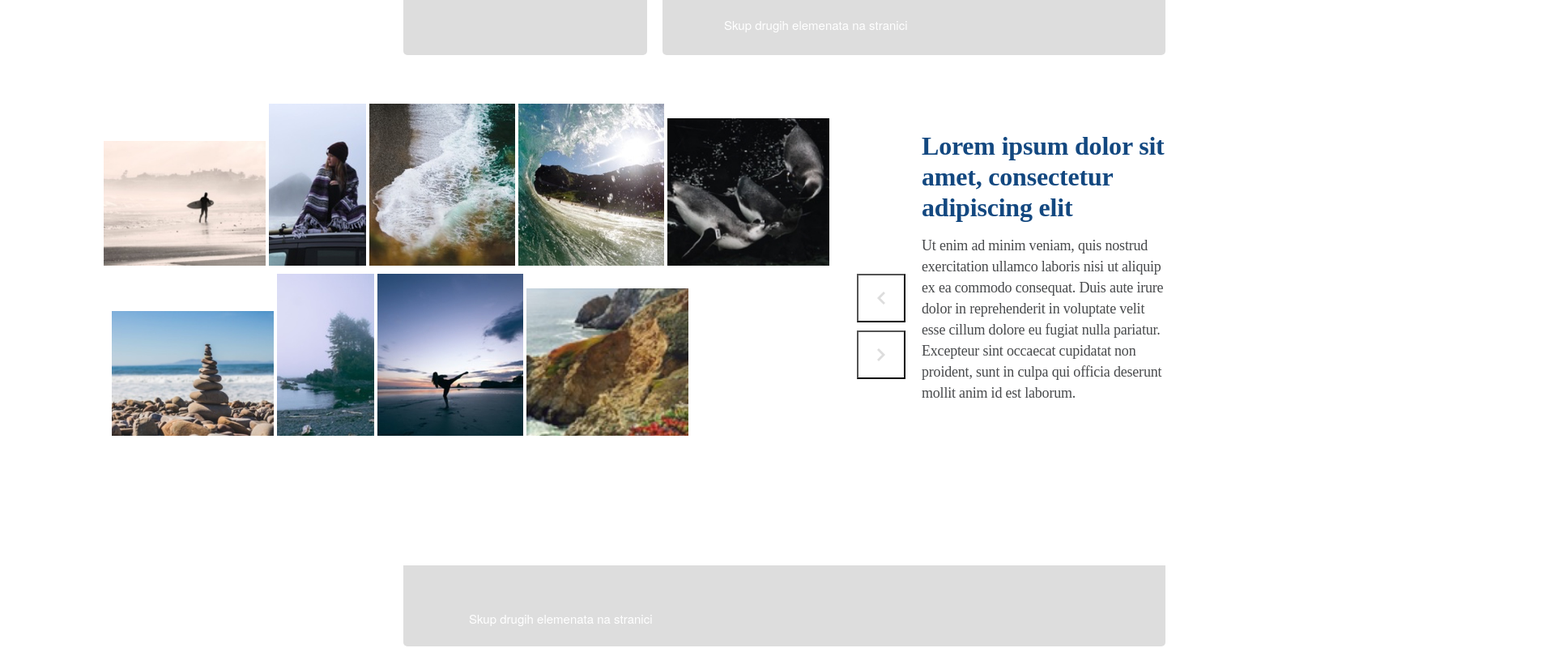
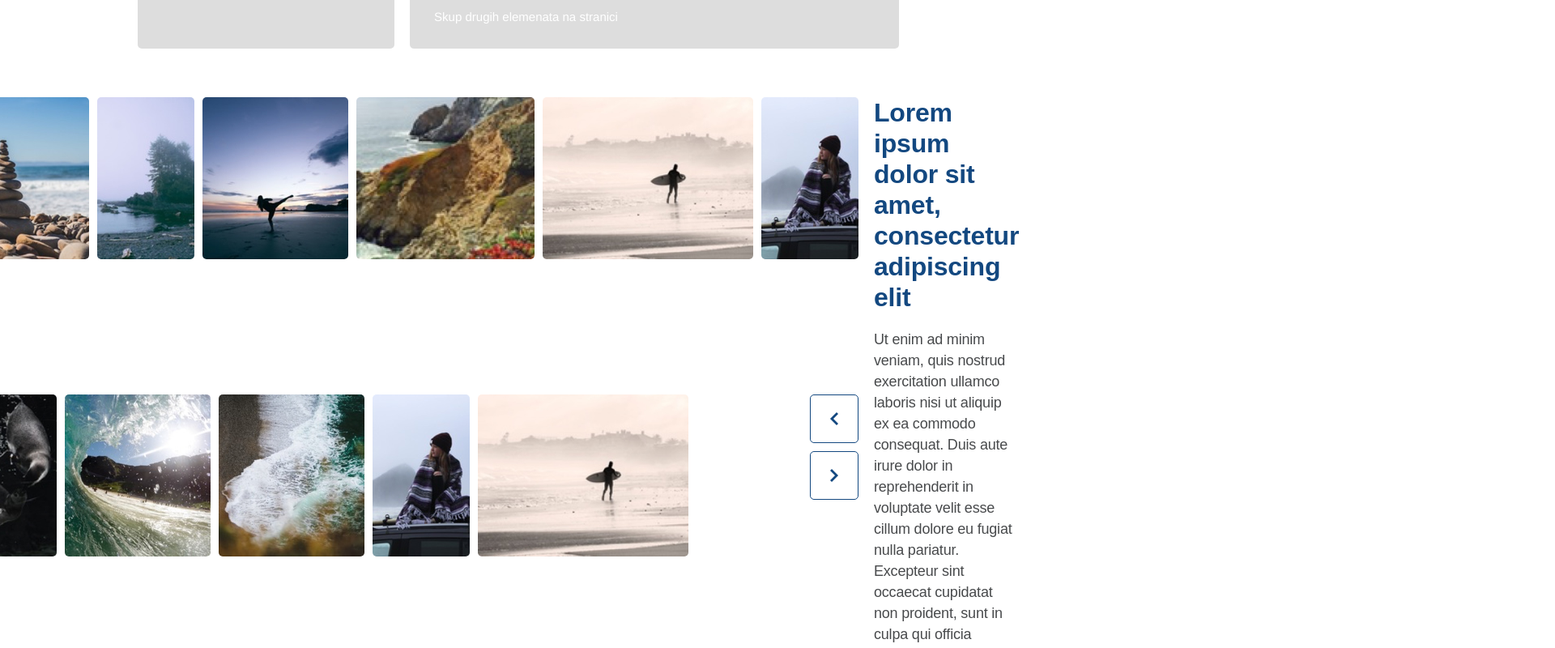
Before and after one commit to Thigossa/Pajkanovic_Nikola_Factory_zad, a plain HTML site: page index.html in a window 1280 px wide. Shown: the part 40-840 px from the top of the page at 81% size, 1920 px wide, since content can reach past the window. Drawn offline with nearby package versions, Linux system fonts and the light colour scheme.

Commit message:
commit new
updated

```diff
--- a/index.html
+++ b/index.html
@@ -1,30 +1,33 @@
 <!DOCTYPE html>
 <html>
 <head>
-    <link rel="stylesheet" href="style.css">
+    <link rel="stylesheet" href="sasstyle.min.css">
+    <meta charset="utf-8">
     <meta name="viewport" content="width=device-width, initial-scale=1.0">
-    <script src="https://ajax.googleapis.com/ajax/libs/jquery/3.6.0/jquery.min.js"></script>
+    <script type="text/javascript" src="https://ajax.googleapis.com/ajax/libs/jquery/3.6.0/jquery.min.js"></script>
+    <link rel="preconnect" href="https://fonts.googleapis.com">
+    <link rel="preconnect" href="https://fonts.gstatic.com" crossorigin>
+    <link href="https://fonts.googleapis.com/css2?family=Source+Sans+Pro:wght@200&display=swap" rel="stylesheet">
 </head>
 <body>
-
+    <div class="maincont">
         <div class="header">
-        <div class="leftcon"></div>
-        <div class="rightcon"><p id="headtxt">Skup drugih elemenata na stranici</p></div>
-    </div>
-                <div class="bottomrow" id="imagesbot">
-                    <span><img src="assets/slider-image-1.jpg" id="imag1" alt="slider-image-1"></span>
-                    <span><img src="assets/slider-image-2.jpg" id="imag2" alt="slider-image-2"></span>
-                    <span><img src="assets/slider-image-3.jpg" id="imag3" alt="slider-image-3"></span>
-                    <span><img src="assets/slider-image-4.jpg" id="imag4" alt="slider-image-4"></span>
-                </div>
-                <div class="toprow" id="imagestop">
-                    <span><img src="assets/slider-image-5.jpg" id="imag5" alt="slider-image-5"></span>
-                    <span><img src="assets/slider-image-6.jpg" id="imag6" alt="slider-image-6"></span>
-                    <span><img src="assets/slider-image-7.jpg" id="imag7" alt="slider-image-7"></span>
-                    <span><img src="assets/slider-image-8.jpg" id="imag8" alt="slider-image-8"></span>
-                    <span><img src="assets/slider-image-9.jpg" id="imag9" alt="slider-image-9"></span>
+            <div class="lfto"></div>
+            <div class="rghto"><p class="headtxt">Skup drugih elemenata na stranici</p></div>
         </div>
 
+        <div class="containm">
+            <div class="toprow">
+                <span><img src="assets/slider-image-1.jpg" class="gallery" alt="slider-image-1"></span>
+                <span><img src="assets/slider-image-2.jpg" class="gallery" alt="slider-image-2"></span>
+                <span><img src="assets/slider-image-3.jpg" class="gallery" alt="slider-image-3"></span>
+                <span><img src="assets/slider-image-4.jpg" class="gallery" alt="slider-image-4"></span>
+                <span><img src="assets/slider-image-5.jpg" class="gallery" alt="slider-image-5"></span>
+                <span><img src="assets/slider-image-6.jpg" class="gallery" alt="slider-image-6"></span>
+                <!--<span><img src="assets/slider-image-7.jpg" class="gallery" alt="slider-image-7"></span>
+                <span><img src="assets/slider-image-8.jpg" class="gallery" alt="slider-image-8"></span>
+                <span><img src="assets/slider-image-9.jpg" class="gallery" alt="slider-image-9"></span>-->
+            </div>
             <div class="btn">
                 <button type="button" class="lftbtn" id="left"></button>
                 <button type="button" class="rghtbtn" id="right"></button>
@@ -35,12 +38,25 @@
                 Duis aute irure dolor in reprehenderit in voluptate velit esse cillum dolore eu fugiat nulla pariatur.
                 Excepteur sint occaecat cupidatat non proident, sunt in culpa qui officia deserunt mollit anim id est laborum.</p>
             </div>
+            <div class="botrow">
+                <span><img src="assets/slider-image-9.jpg" class="gallery" alt="slider-image-1"></span>
+                <span><img src="assets/slider-image-8.jpg" class="gallery" alt="slider-image-2"></span>
+                <span><img src="assets/slider-image-7.jpg" class="gallery" alt="slider-image-3"></span>
+                <span><img src="assets/slider-image-6.jpg" class="gallery" alt="slider-image-4"></span>
+                <span><img src="assets/slider-image-5.jpg" class="gallery" alt="slider-image-5"></span>
+                <!--<span><img src="assets/slider-image-4.jpg" class="gallery" alt="slider-image-6"></span>
+                <span><img src="assets/slider-image-3.jpg" class="gallery" alt="slider-image-7"></span>
+                <span><img src="assets/slider-image-2.jpg" class="gallery" alt="slider-image-8"></span>
+                <span><img src="assets/slider-image-1.jpg" class="gallery" alt="slider-image-9"></span>-->
+            </div>
+        </div>
 
         <div class="footer">
-        <div class="botcon"><p id="foottxt">Skup drugih elemenata na stranici</p></div>
+            <p class="foottxt">Skup drugih elemenata na stranici</p>
+        </div>
     </div>
 
-    <script src="javascript.js"></script>
+    <script src="babel.js" defer></script>
 </body>
 <!--Napravio Nikola Pajkanović-->
 </html>
--- /dev/null
+++ b/sasstyle.css
@@ -0,0 +1,179 @@
+*, *::after, *::before {
+  box-sizing: border-box;
+}
+
+body, * {
+  margin: 0;
+  padding: 0;
+}
+
+.maincont {
+  max-width: 940px;
+  margin: auto;
+  width: auto;
+  background: #FFFFFF;
+}
+
+.header {
+  display: grid;
+  column-gap: 19px;
+  grid-template-columns: auto auto;
+  margin: 0px 0px 60px 0px;
+  height: 100px;
+}
+
+.lfto {
+  display: inline-grid;
+  background: #DDDDDD;
+  border-radius: 0px 0px 5px 5px;
+}
+
+.rghto {
+  display: inline-grid;
+  background: #DDDDDD;
+  border-radius: 0px 0px 5px 5px;
+}
+
+.headtxt {
+  font-family: "HelveticaNeue-Light", "Helvetica Neue Light", "Helvetica Neue", Helvetica, Arial, "Lucida Grande", sans-serif;
+  font-size: 15px;
+  line-height: 18px;
+  display: flex;
+  align-items: flex-end;
+  color: #FFFFFF;
+  padding: 30px;
+}
+
+.containm {
+  display: grid;
+  grid-template-columns: auto auto auto;
+  grid-template-rows: auto auto 1fr;
+}
+
+.gallery {
+  height: 200px;
+  border-radius: 5px;
+}
+
+@media only screen and (max-width: 940px) {
+  .gallery {
+    width: 100%;
+    height: auto;
+  }
+}
+.botrow::-webkit-scrollbar {
+  display: none;
+}
+
+.botrow {
+  -ms-overflow-style: none;
+  scrollbar-width: none;
+}
+
+.toprow {
+  height: fit-content;
+  grid-column: col/span 2;
+  grid-row: row;
+  display: inline-grid;
+  grid-template-columns: auto auto auto auto auto auto;
+  column-gap: 10px;
+  max-width: 1230px;
+  width: fit-content;
+  margin-left: calc(-50vw + 320px);
+  margin-bottom: 5px;
+}
+
+.botrow {
+  height: fit-content;
+  grid-column: col/span 2;
+  grid-row: row 2;
+  display: inline-grid;
+  grid-template-columns: auto auto auto auto auto;
+  column-gap: 10px;
+  max-width: 980px;
+  width: fit-content;
+  margin-left: calc(-50vw + 320px);
+  /*grid-template-rows: auto 0px;
+  overflow-y: hidden;
+  grid-column-start: 1;
+  grid-column-end: 5;*/
+}
+
+.btn {
+  grid-column: col 2;
+  grid-row: row 2;
+  display: grid;
+  grid-template-columns: auto;
+  row-gap: 10px;
+  max-height: 130px;
+}
+
+.lftbtn, .rghtbtn {
+  width: 60px;
+  height: 60px;
+  border-radius: 5px;
+  border: 1px solid #134880;
+}
+
+.lftbtn {
+  background: url("assets/arrow-blue-left.png") no-repeat;
+  background-position: center;
+}
+
+.lftbtn:hover {
+  background: url("assets/arrow-gray-left.png") no-repeat;
+  background-position: center;
+  border: 1px solid #DDDDDD;
+}
+
+.rghtbtn {
+  background: url("assets/arrow-blue-right.png") no-repeat;
+  background-position: center;
+}
+
+.rghtbtn:hover {
+  background: url("assets/arrow-gray-right.png") no-repeat;
+  background-position: center;
+  border: 1px solid #DDDDDD;
+}
+
+.text {
+  grid-column: col 3;
+  grid-row: row/span 2;
+  font-family: "SourceSansPro", sans-serif;
+  letter-spacing: -0.2px;
+  margin-left: 19px;
+}
+
+h2 {
+  font-size: 32px;
+  line-height: 38px;
+  color: #134880;
+}
+
+#parag {
+  font-size: 18px;
+  line-height: 26px;
+  letter-spacing: -0.2px;
+  color: #484A4C;
+  margin-top: 20px;
+}
+
+.footer {
+  background: #DDDDDD;
+  border-radius: 0px 0px 5px 5px;
+  height: 100px;
+  margin: 60px 0px 0px 0px;
+}
+
+.foottxt {
+  font-family: "HelveticaNeue-Light", "Helvetica Neue Light", "Helvetica Neue", Helvetica, Arial, "Lucida Grande", sans-serif;
+  font-size: 15px;
+  line-height: 18px;
+  display: flex;
+  align-items: flex-end;
+  color: #FFFFFF;
+  padding: 40px;
+}
+
+/*# sourceMappingURL=sasstyle.css.map */
--- a/style.css
+++ b/style.css
@@ -1,183 +1,159 @@
-body{
-    position: relative;
-    width: 1920px;
-    height: 730px;
+*,*::after,*::before{
+    box-sizing: border-box;
+}
+body, * {
+    margin: 0;
+    padding: 0;
+}
+.maincont{
+    max-width: 940px;
+    margin: auto;
+    width: auto;
     background: #FFFFFF;
 }
-
 .header{
-    position: absolute;
-    width: 941px;
+    display: grid;
+    column-gap: 19px;
+    grid-template-columns: auto auto;
+    margin: 0px 0px 60px 0px;
     height: 100px;
-    right: 489px;
-    top: 0px;
 }
-#headtxt{
-    position: absolute;
-    width: 245px;
-    height: 18px;
-    right: 300px;
-    top: 39px;
-    font-family: 'HelveticaNeue';
+.lfto{
+    display: inline-grid;
+    background: #DDDDDD;
+    border-radius: 0px 0px 5px 5px;
+}
+.rghto{
+    display: inline-grid;
+    background: #DDDDDD;
+    border-radius: 0px 0px 5px 5px;
+}
+.headtxt{
+    font-family: "HelveticaNeue-Light", "Helvetica Neue Light", "Helvetica Neue", Helvetica, Arial, "Lucida Grande", sans-serif;
     font-size: 15px;
     line-height: 18px;
     display: flex;
     align-items: flex-end;
     color: #FFFFFF;
+    padding: 30px;
 }
-.leftcon{
-    position: absolute;
-    width: 301px;
-    height: 100px;
-    left: 0px;
-    top: 0px;
-    background: #DDDDDD;
-    border-radius: 0px 0px 5px 5px;
+
+.containm{
+    display: grid;
+    grid-template-columns: auto auto auto;
+    grid-template-rows: auto auto 1fr;
 }
-.rightcon{
-    position: absolute;
-    width: 621px;
-    height: 100px;
-    left: 320px;
-    top: 0px;
-    background: #DDDDDD;
-    border-radius: 0px 0px 5px 5px;
+.gallery{
+    height: 200px;
+    border-radius: 5px;
 }
-#imag1,#imag2,#imag3,#imag4,#imag5,#imag6,#imag7,#imag8,#imag9{
-    max-width: 200px;
-    max-height: 200px;
+@media only screen and (max-width: 940px) {
+    .gallery{
+        width: 100%;
+        height: auto;
+    }
 }
-.bottomrow{
-    position: absolute;
-    display: inline-block;
-    width: 1080px;
-    height: 200px;
-    left: 130px;
-    bottom: 160px;
+.botrow::-webkit-scrollbar {
+    display: none;
+}
+.botrow {
+  -ms-overflow-style: none;
+  scrollbar-width: none;
 }
 .toprow{
-    position: absolute;
-    display: inline-block;
-    width: 1230px;
-    height: 200px;
-    left: 120px;
-    top: 160px;
+    height: fit-content;
+    grid-column: col/span 2;
+    grid-row: row;
+    display: inline-grid;
+    grid-template-columns: auto auto auto auto auto auto;
+    column-gap: 10px;
+    max-width: 1230px;
+    width: fit-content;
+    margin-left: calc(-100vw / 2 + 640px / 2);
+    margin-bottom: 5px;
 }
+.botrow{
+    height: fit-content;
+    grid-column: col/span 2;
+    grid-row: row 2;
+    display: inline-grid;
+    grid-template-columns: auto auto auto auto auto;
+    column-gap: 10px;
+    max-width: 980px;
+    width: fit-content;
+    margin-left: calc(-100vw / 2 + 640px / 2);
+    /*grid-template-rows: auto 0px;
+    overflow-y: hidden;
+    grid-column-start: 1;
+    grid-column-end: 5;*/
+}
+
+.btn{
+    grid-column: col 2;
+    grid-row: row 2;
+    display: grid;
+    grid-template-columns: auto;
+    row-gap: 10px;
+    max-height: 130px;
+
+}
+.lftbtn, .rghtbtn{
+    width: 60px;
+    height: 60px;
+    border-radius: 5px;
+    border: 1px solid #134880;
+}
+.lftbtn{
+    background: url("assets/arrow-blue-left.png") no-repeat;
+    background-position: center;
+}
+.lftbtn:hover{
+    background: url("assets/arrow-gray-left.png") no-repeat;
+    background-position: center;
+    border: 1px solid #DDDDDD;
+}
+.rghtbtn{
+    background: url("assets/arrow-blue-right.png") no-repeat;
+    background-position: center;
+}
+.rghtbtn:hover{
+    background: url("assets/arrow-gray-right.png") no-repeat;
+    background-position: center;
+    border: 1px solid #DDDDDD;
+}
+
 .text{
-    position: absolute;
-    width: 301px;
-    height: 296px;
-    right: 489px;
-    top: 160px;
+    grid-column: col 3;
+    grid-row: row / span 2;
+    font-family: 'SourceSansPro', sans-serif;
+    letter-spacing: -0.2px;
+    margin-left: 19px;
 }
 h2{
-    position: absolute;
-    width: 300.93px;
-    height: 120px;
-    left: 0px;
-    top: 0px;
-    font-family: 'SourceSansPro';
     font-size: 32px;
     line-height: 38px;
-    display: flex;
-    align-items: flex-end;
-    letter-spacing: -0.2px;
     color: #134880;
 }
 #parag{
-    position: absolute;
-    width: 300.93px;
-    height: 156px;
-    padding: 30px 0 0 0;
-    left: 0px;
-    top: 140px;
-    font-family: 'SourceSansPro';
     font-size: 18px;
     line-height: 26px;
-    display: flex;
-    align-items: center;
     letter-spacing: -0.2px;
     color: #484A4C;
+    margin-top: 20px;
 }
-.btn{
-    position: absolute;
-    width: 60px;
-    height: 130px;
-    right: 810px;
-    bottom: 230px;
-}
-#left{
-    position: absolute;
-    width: 60px;
-    height: 60px;
-    left: 0px;
-    top: 0px;
-    background: url("assets/arrow-gray-left.png") no-repeat;
-    background-position: center;
-}
-#right{
-    position: absolute;
-    left: 0px;
-    top: 70px;
-    width: 60px;
-    height: 60px;
-    background: url("assets/arrow-gray-right.png") no-repeat;
-    background-position: center;
-}
+
 .footer{
-    position: absolute;
-    width: 941px;
-    height: 100px;
-    right: 489px;
-    bottom: 0px;
-}
-.botcon{
-    position: absolute;
-    width: 941px;
-    height: 100px;
-    left: 0px;
-    top: 100px;
     background: #DDDDDD;
     border-radius: 0px 0px 5px 5px;
+    height:100px;
+    margin: 60px 0px 0px 0px;
 }
-#foottxt{
-    position: absolute;
-    width: 245px;
-    height: 18px;
-    left: 81px;
-    top: 42px;
-    font-family: 'HelveticaNeue';
+.foottxt{
+    font-family: "HelveticaNeue-Light", "Helvetica Neue Light", "Helvetica Neue", Helvetica, Arial, "Lucida Grande", sans-serif;
     font-size: 15px;
     line-height: 18px;
     display: flex;
     align-items: flex-end;
     color: #FFFFFF;
+    padding: 40px;
 }
-#left:hover{
-    background: url("assets/arrow-blue-left.png") no-repeat;
-    background-position: center;
-}
-#right:hover{
-    background: url("assets/arrow-blue-right.png") no-repeat;
-    background-position: center;
-}
-/*@keyframes append-ani{
-	from {
-		transform: translateX(-100%);
-		opacity: 0;
-	}
-	to {
-		transform: translateX(0%);
-		opacity: 1;
-	}
-}
-@keyframes prepend-ani {
-	from {
-		transform: translateX(0%);
-		opacity: 1;
-	}
-	to {
-		transform: translateX(-100%);
-		opacity: 0;
-	}
-}*/
```
Also changed, not shown: babel.js (added, +39 -0 lines), javascript.js (deleted, +0 -10 lines), jque.js (added, +33 -0 lines), babel.min.js (added), sasstyle.min.css (added), 2 other files. Lines whose indentation alone changed are shown as unchanged.
